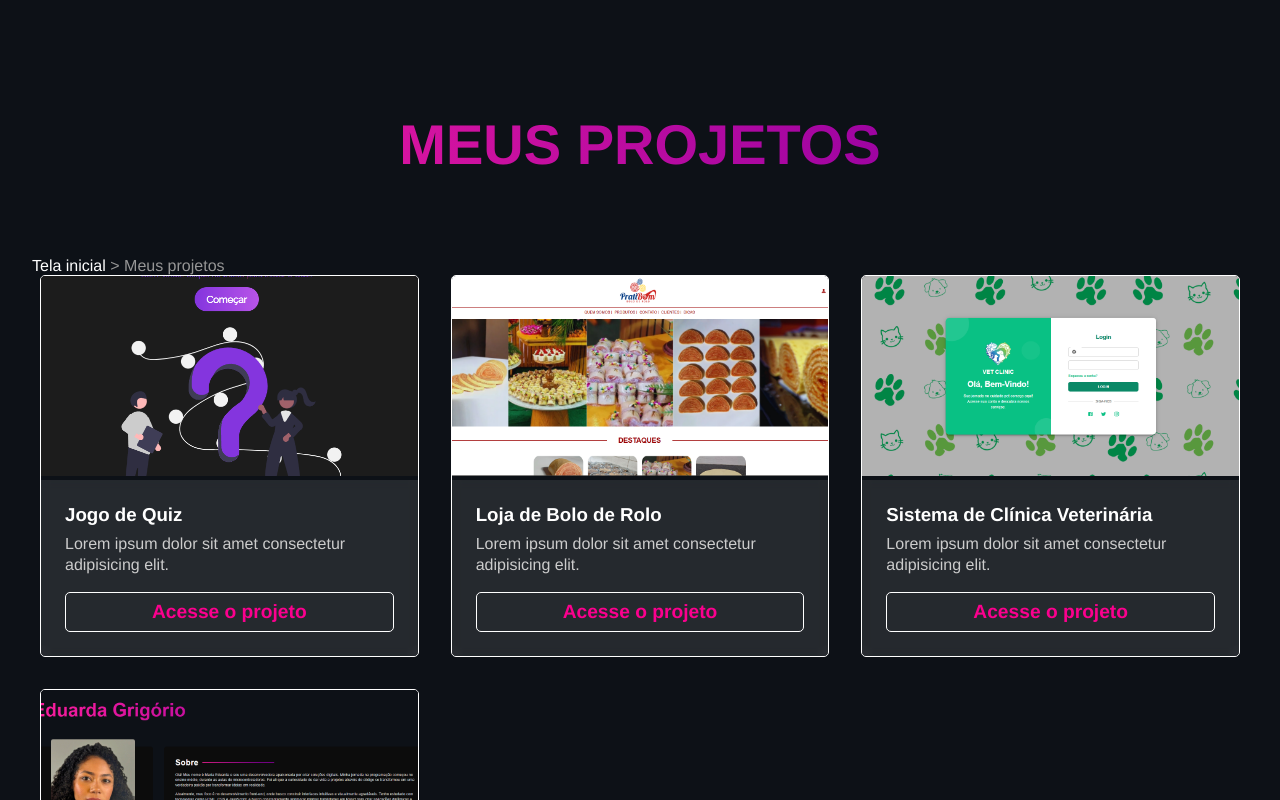
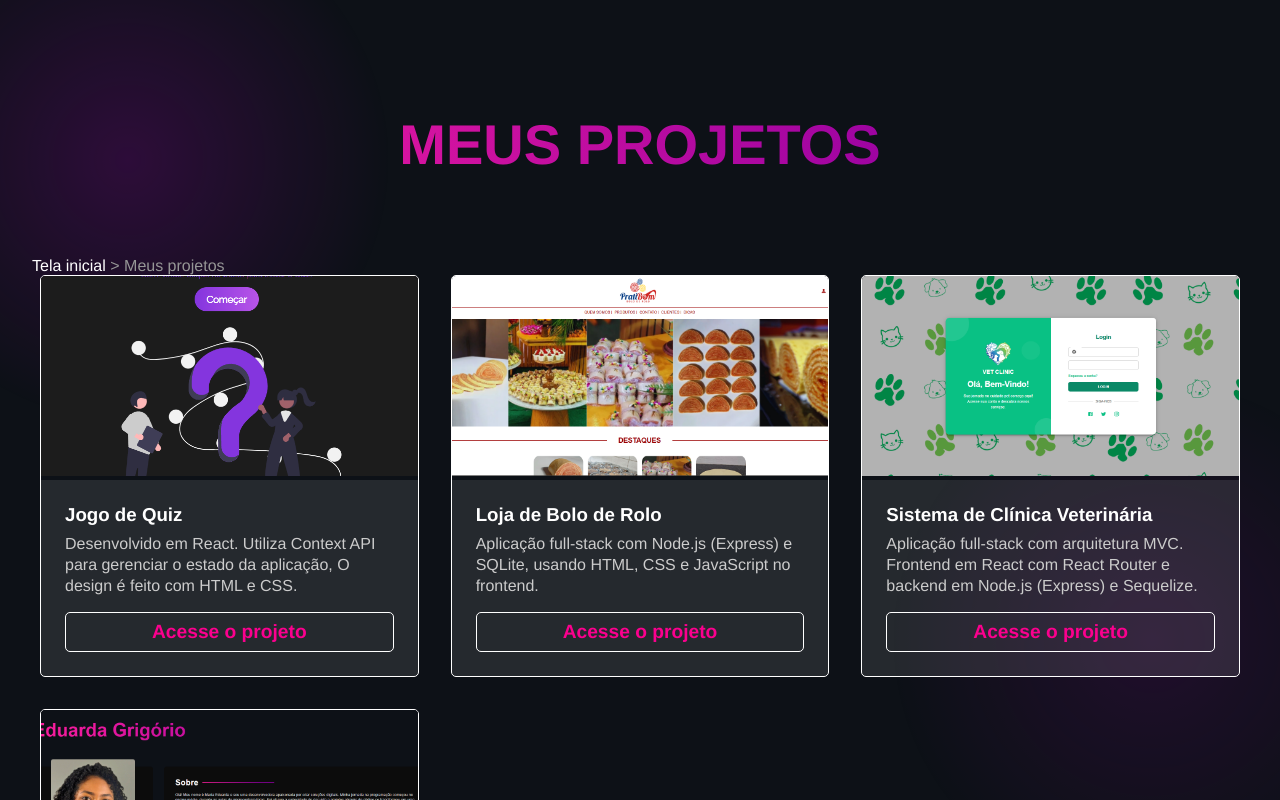
Before and after one commit to EduardaGrigorio3/Portfolio, a React (Vite) app: page /projetos in a window 1280 px wide. Shown: the top 800 px of the page. Built offline with nearby package versions, Linux system fonts and the light colour scheme.

Commit message:
Arrumei a importação do Saas HomePage, mudei nome do componente app.saas para homepage.saas, coloquei as particulas de cor na página dos projetos, mudei o texto do lorem

```diff
--- a/page/Projetos.jsx
+++ b/page/Projetos.jsx
@@ -11,6 +11,8 @@ import Portifolio from '../src/img/portifolio.png';
 const Projetos = () => {
   return (
     <section className='projetos'>
+
+      <div className="particulas"></div>
 
       <h2 className='titulo-projeto'>MEUS PROJETOS</h2>
 
@@ -26,7 +28,7 @@ const Projetos = () => {
           <img src={Quiz} alt='projeto 1' className='projetos-img' />
           <div className='caixa-informacao' >
             <h3 className='info-projetos' >Jogo de Quiz</h3>
-            <p className='conteudo-projetos' >Lorem ipsum dolor sit amet consectetur adipisicing elit.</p>
+            <p className='conteudo-projetos' >Desenvolvido em React. Utiliza Context API para gerenciar o estado da aplicação, O design é feito com HTML e CSS.</p>
             <a href='https://quiz-app-6usm.vercel.app/' target="_blank" className='link-projetos'>Acesse o projeto</a>
           </div>
         </div>
@@ -35,7 +37,7 @@ const Projetos = () => {
           <img src={BoloDeRolo} alt='projeto 2' className='projetos-img' />
           <div className='caixa-informacao' >
             <h3 className='info-projetos' >Loja de Bolo de Rolo</h3>
-            <p className='conteudo-projetos' >Lorem ipsum dolor sit amet consectetur adipisicing elit.</p>
+            <p className='conteudo-projetos' >Aplicação full-stack com Node.js (Express) e SQLite, usando HTML, CSS e JavaScript no frontend.</p>
             <a href='https://github.com/EduardaGrigorio3/projeto_site' target="_blank" className='link-projetos'>Acesse o projeto</a>
           </div>
         </div>
@@ -44,7 +46,7 @@ const Projetos = () => {
           <img src={ClinicaVet} alt='projeto 3' className='projetos-img' />
           <div className='caixa-informacao' >
             <h3 className='info-projetos' >Sistema de Clínica Veterinária</h3>
-            <p className='conteudo-projetos' >Lorem ipsum dolor sit amet consectetur adipisicing elit.</p>
+            <p className='conteudo-projetos' >Aplicação full-stack com arquitetura MVC. Frontend em React com React Router e backend em Node.js (Express) e Sequelize.</p>
             <a href='https://github.com/mayx2/clinica-veterinaria' target="_blank" className='link-projetos'>Acesse o projeto</a>
           </div>
         </div>
@@ -53,7 +55,7 @@ const Projetos = () => {
           <img src={Portifolio} alt='projeto 4' className='projetos-img' />
           <div className='caixa-informacao' >
             <h3 className='info-projetos' >Portifólio pessoal</h3>
-            <p className='conteudo-projetos' >Lorem ipsum dolor sit amet consectetur adipisicing elit.</p>
+            <p className='conteudo-projetos' >Desenvolvido em React com Vite para otimização e estilizado com Sass para CSS modular.</p>
             <a href='https://portifolio-tan-omega.vercel.app/' target="_blank" className='link-projetos'>Acesse o projeto</a>
           </div>
         </div>
--- a/src/App.jsx
+++ b/src/App.jsx
@@ -3,7 +3,7 @@ import { Routes, Route } from 'react-router-dom';
 import HomePage from './components/HomePage.jsx';
 import Projetos from '../page/Projetos.jsx';
 
-import './styles/components/app.sass';
+
 
 function App() {
   return (
--- a/src/components/HomePage.jsx
+++ b/src/components/HomePage.jsx
@@ -1,5 +1,7 @@
 import Sidebar from './Sidebar';
 import MainContent from './MainContent';
+
+import '../styles/components/homepage.sass';
 
 const HomePage = () => {
   return (
--- a/src/styles/components/projetos.sass
+++ b/src/styles/components/projetos.sass
@@ -3,6 +3,23 @@
 
 .projetos
     padding: 6rem 2rem
+
+.particulas
+    position: fixed
+    top: 0
+    left: 0
+    width: 100%
+    height: 100%
+    z-index: -1
+    opacity: 0.5
+    background: radial-gradient(
+        circle at 10% 20%,
+        rgba(144, 0, 162, 0.5)  0%, transparent 20%
+
+    ), radial-gradient(
+        circle at 90% 80%,
+        rgba(144, 0, 162, 0.3) 0%, transparent 20%
+    )
 
 
 .titulo-projeto
@@ -48,11 +65,11 @@
     height: 200px
     width: 100%
     object-fit: cover
+    align-items: center
 
 .caixa-informacao
     padding: 1.5rem
     background-color: variables.$vidro
-    backdrop-filter: blur(5px)
 
 .info-projetos
     color: variables.$text-color
```
Also changed, not shown: src/styles/components/homepage.sass (renamed from src/styles/components/app.sass).
